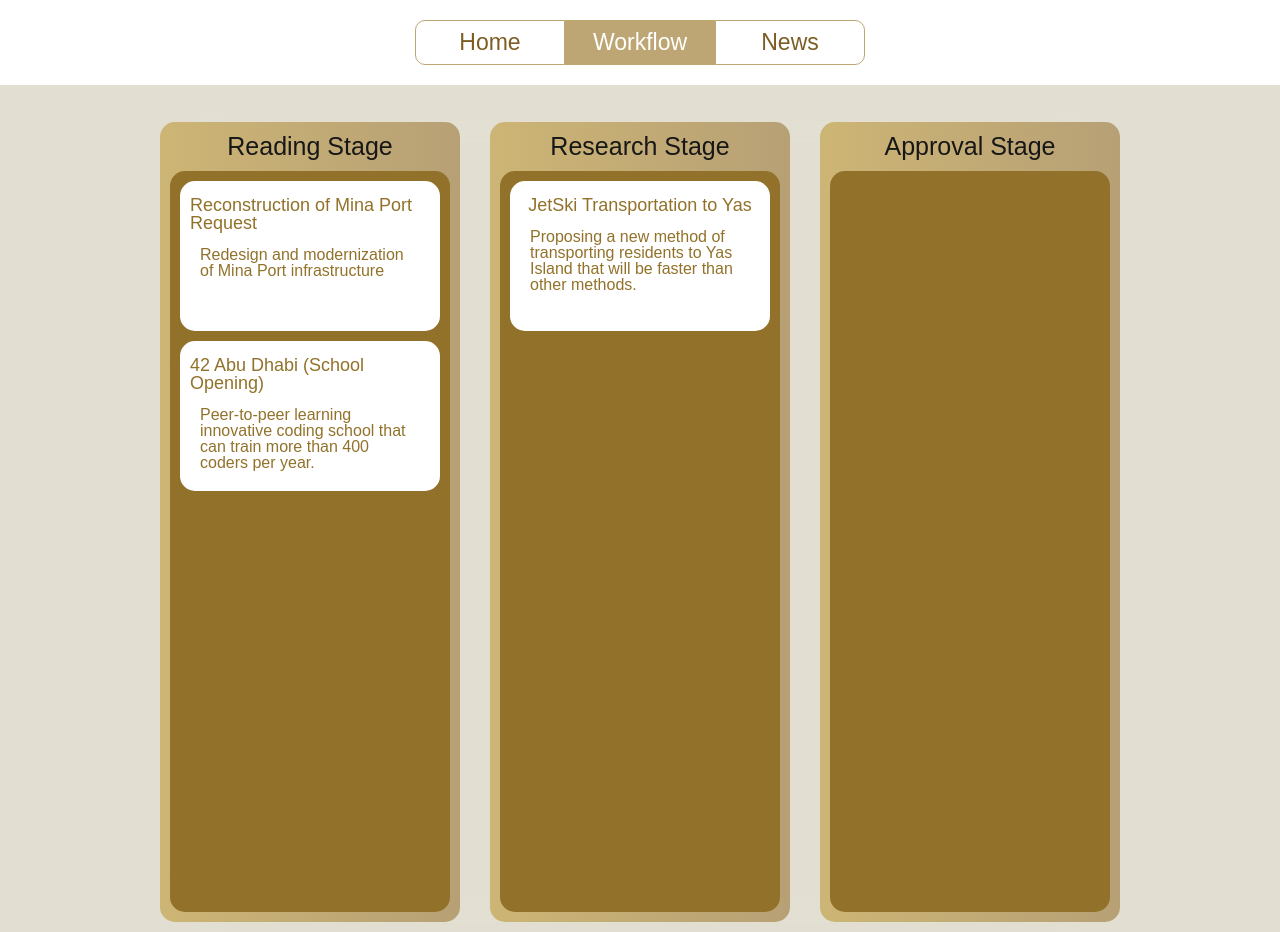
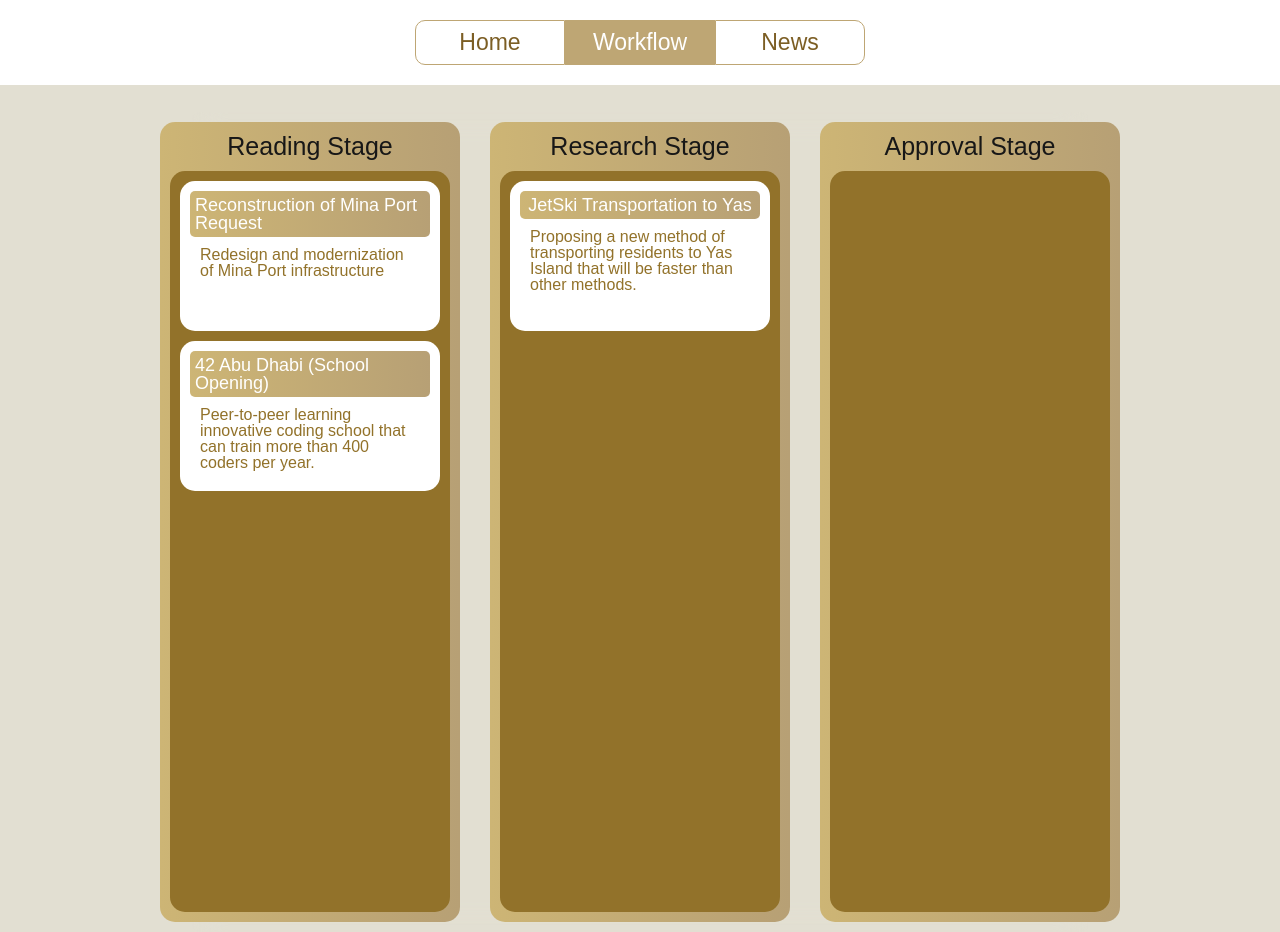
Before and after one commit to RuslanNartdinov/quantum, a Next.js app: page /workflow in a window 1280 px wide. Built offline with nearby package versions, Linux system fonts and the light colour scheme.

Commit message:
fixes: some styles and animations

```diff
--- a/src/app/page.tsx
+++ b/src/app/page.tsx
@@ -1,4 +1,12 @@
+'use client'
+import { useRouter } from "next/navigation";
+import React from "react";
+
 export default function Home() {
+	const router = useRouter()
+	React.useEffect(()=>{
+		router.push('/workflow');
+	})
   return (
 	<div className="">
 
--- a/src/components/Column/Task/Task.module.scss
+++ b/src/components/Column/Task/Task.module.scss
@@ -1,3 +1,4 @@
+@import "/src/mixins/mixin.scss";
 .task{
 	height: 150px;
 	width: 100%;
@@ -5,12 +6,16 @@
 	border-radius: 15px;
 	color: var(--dark-gold);
 	padding: 10px;
+	cursor: pointer;
 	.taskName{
 		display: flex;
 		align-items: center;
 		justify-content: center;
 		font-size: 18px;
-		padding: 5px 0;
+		padding: 5px;
+		@include gold-gradient;
+		color: var(--white);
+		border-radius: 5px;
 	}
 	.taskDescription{
 		width: 100%;
@@ -21,4 +26,9 @@
 		font-size: 16px;
 
 	}
+	box-shadow: none;
+	transition-duration: 0.3s;
+	&:hover{
+		box-shadow: 0 0 15px 5px var(--white);
+	}
 }
--- a/src/components/FinanceBlock/FinanceBlock.scss
+++ b/src/components/FinanceBlock/FinanceBlock.scss
@@ -33,4 +33,10 @@
 			margin-left: 7px;
 		}
 	}
+	box-shadow: none;
+	transition-duration: 0.3s;
+	cursor: pointer;
+	&:hover{
+		box-shadow: 0 0 15px 5px var(--dark-gold);
+	}
 }
--- a/src/components/NewsPageBlock/NewsPageBlock.scss
+++ b/src/components/NewsPageBlock/NewsPageBlock.scss
@@ -18,4 +18,10 @@
 			width: 50px;
 		}
 	}
+	transition-duration: 0.3s;
+	box-shadow: none;
+	cursor: pointer;
+	&:hover{
+		box-shadow: 0 0 15px 5px var(--dark-gold);
+	}
 }
```
